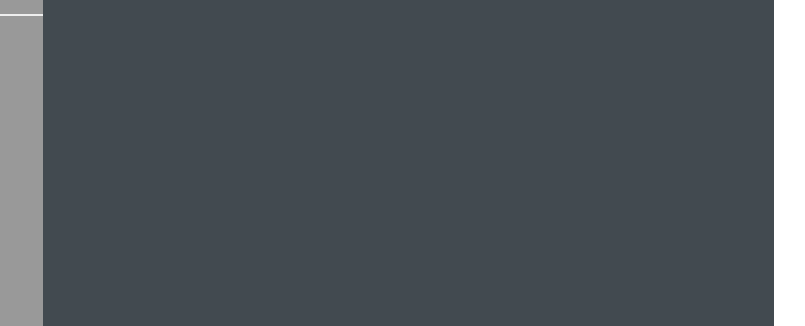
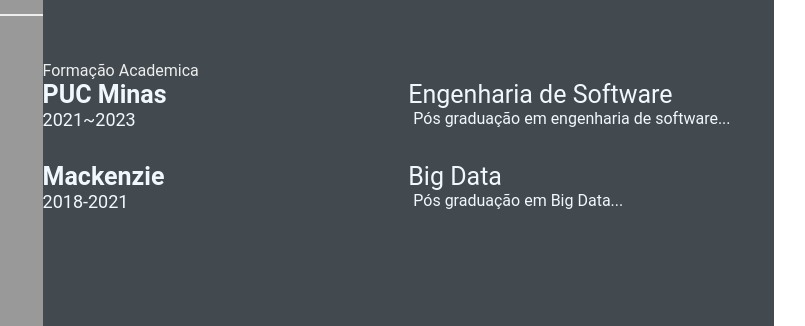
Before and after one commit to GilesAlonso/Old-Portifolio, a plain HTML site: page index.html in a window 1280 px wide. Shown: the part 370-696 px from the top of the page, 378-1183 px from the left. Drawn offline with Linux system fonts and the light colour scheme.

Commit message:
Dia 4 (#4)
* Update index.html

* Update index.html

```diff
--- a/index.html
+++ b/index.html
@@ -102,9 +102,42 @@
 
 
 
+                           <!-- fim experiencia -->
+                <!-- formação academica-->
+                <section class="education gap">
+                    <div class="right-title">Formação Academica</div>
+                    <div class="education-contents">
+                        <div class="education-left">
+                            <p class="education-school-name">PUC Minas</p>
+                            <p class="educationp-time-period">2021~2023</p>
+                        </div>
+                        <div class="education-right">
+                            <p class="education-subject">Engenharia de Software</p>
+                            <p class="education-desc">
+                                Pós graduação em engenharia de software...
+                            </p>
+                        </div>
+                    </div>
+                    <div class="education-contents">
+                        <div class="education-left">
+                            <p class="education-school-name">Mackenzie</p>
+                            <p class="educationp-time-period">2018-2021</p>
+                        </div>
+                        <div class="education-right">
+                            <p class="education-subject">Big Data</p>
+                            <p class="education-desc">
+                                Pós graduação em Big Data...
+                            </p>
+                        </div>
+                    </div>
+                </section>
+                <!-- fim formação academica-->
+            </div>
         </section>
 
 
+
+        </section>
 
 
     </main>
```
